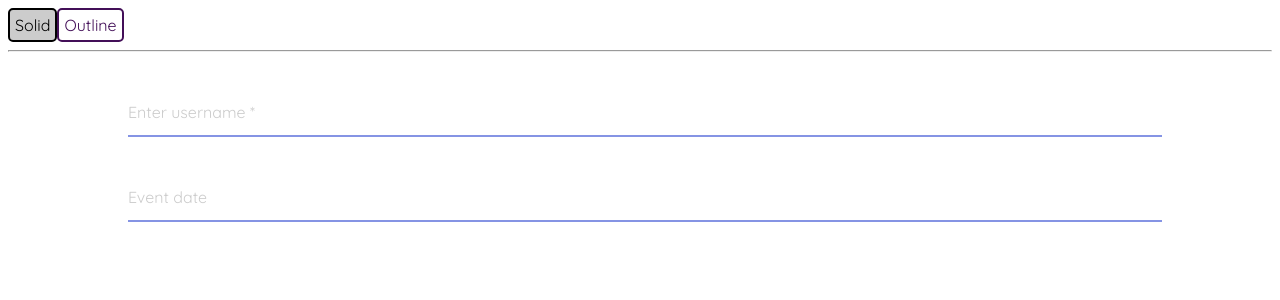
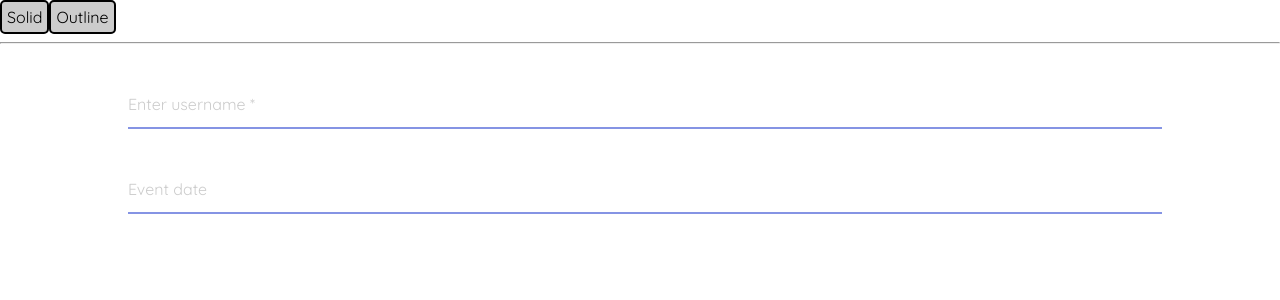
Before and after one commit to ygordantas/eventManagement, a React (Vite) app: page / in a window 1280 px wide. Shown: the top 300 px of the page. Built offline with nearby package versions, Linux system fonts and the light colour scheme.

Commit message:
applied disabled style across all different button types

```diff
--- a/src/App.tsx
+++ b/src/App.tsx
@@ -9,7 +9,7 @@ function App() {
       </Button>
       <Button
         disabled
-        as="a"
+        as="p"
         target="_blank"
         href="https://stackoverflow.com/questions/33949469/using-css-modules-how-do-i-define-more-than-one-style-name"
         variant="outline"
--- a/src/components/Button/Button.module.css
+++ b/src/components/Button/Button.module.css
@@ -33,12 +33,7 @@
   background-color: var(--purple-100);
 }
 
-/*
-  look into html attributes
-  create a disabled class
-*/
-
-.btn:disabled {
+.disabled {
   border-color: var(--black);
   background-color: var(--gray-100);
   color: var(--black);
--- a/src/components/Button/Button.tsx
+++ b/src/components/Button/Button.tsx
@@ -7,6 +7,7 @@ type ButtonProps<T extends React.ElementType> = {
   variant?: "solid" | "outline";
 } & React.ComponentPropsWithRef<T>;
 
+// Polymorphic element
 export default function Button<T extends React.ElementType = "button">({
   ref,
   children,
@@ -16,16 +17,23 @@ export default function Button<T extends React.ElementType = "button">({
 }: PropsWithChildren<ButtonProps<T>>) {
   const Component = as as React.ElementType;
 
-  const { className, ...remainingProps } = props;
+  const { className, disabled, href, target, ...remainingProps } = props;
 
   const btnClasses = createClassName(
     className,
     classes.btn,
-    variant === "solid" ? classes.solid : classes.outline
+    variant === "solid" ? classes.solid : classes.outline,
+    disabled && classes.disabled
   );
 
   return (
-    <Component ref={ref} className={btnClasses} {...remainingProps}>
+    <Component
+      ref={ref}
+      href={href && !disabled ? href : "#"}
+      target={target && !disabled ? target : ""}
+      className={btnClasses}
+      {...remainingProps}
+    >
       {children}
     </Component>
   );
--- a/src/index.css
+++ b/src/index.css
@@ -17,3 +17,8 @@
   --box-shadow: rgba(0, 0, 0, 0.05) 0px 6px 24px 0px,
     rgba(0, 0, 0, 0.08) 0px 0px 0px 1px;
 }
+
+body {
+  margin: 0px;
+  padding: 0px;
+}
```
